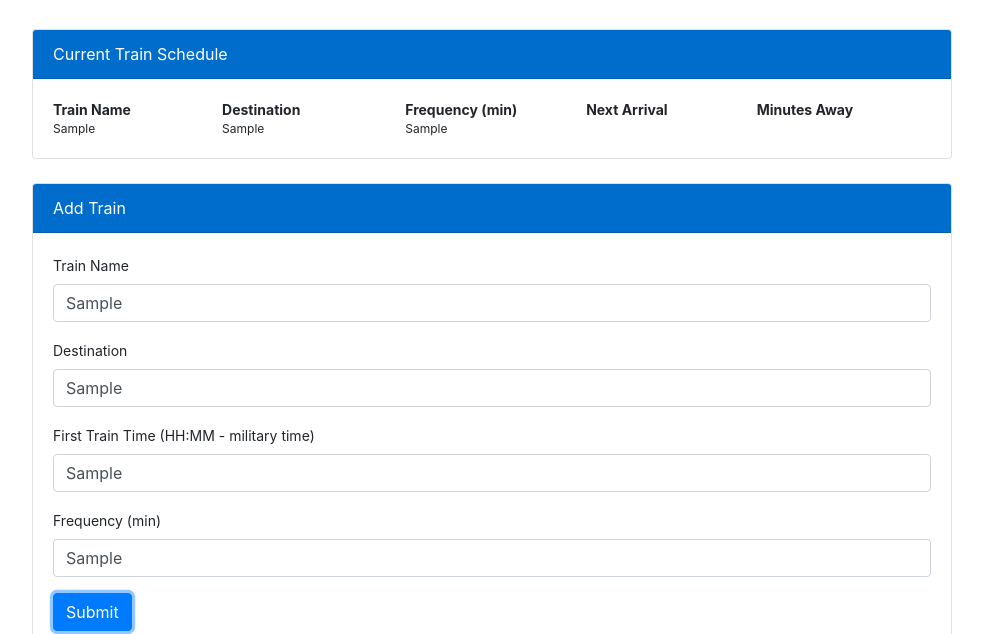
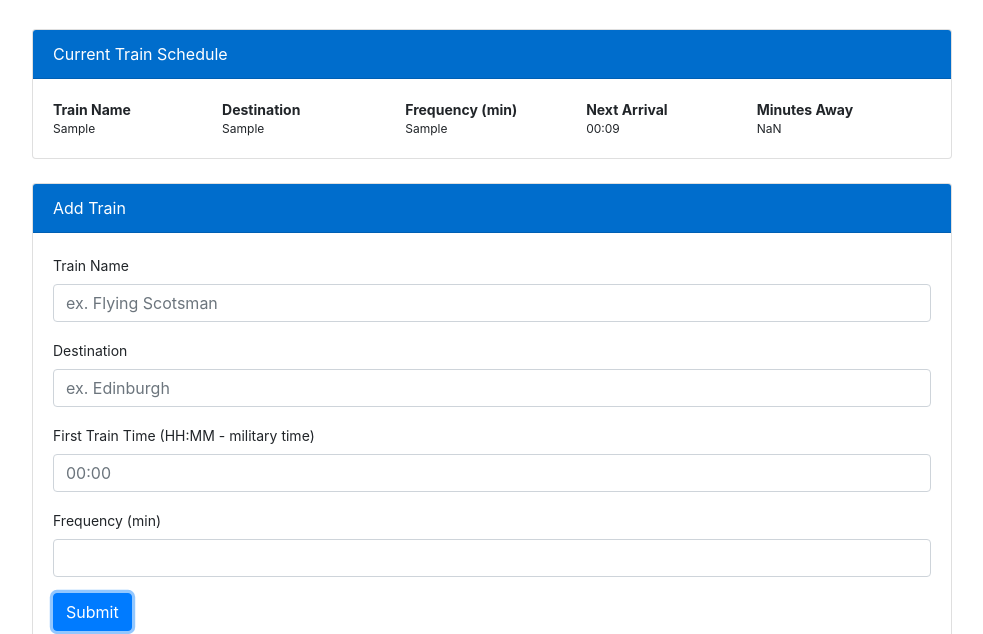
Before and after one commit to MarcusSilvus/train_scheduler, a plain HTML site: page index.html in a window 1280 px wide. Both pictures are taken after typing "Sample", "Sample", "Sample", "Sample" into the empty fields and a click on the button "Submit". Shown: the part 233-867 px from the top of the page, without its empty margins (148-1131 px from the left). Drawn offline with nearby package versions, Linux system fonts and the light colour scheme; no server answers.

Commit message:
time moment.js added

```diff
--- a/assets/javascript/app.js
+++ b/assets/javascript/app.js
@@ -7,18 +7,23 @@ var config = {
     storageBucket: "train-scheduler-6c030.appspot.com",
     messagingSenderId: "647816207294"
 };
+
 firebase.initializeApp(config);
-
 
 var database = firebase.database();
 
+var connectionsref = database.ref();
 
-var connectionsref = database.ref();
-//Initial Values
+//Varibles set w/ initial values
 var nameInput = "";
 var destInput = "";
 var firstInput = "";
 var freqInput = "";
+
+var currentTime = moment().format("HH:mm");
+console.log(currentTime);
+
+
 //Capture Button Click
 $("#inputSubmit").on("click", function (event) {
     event.preventDefault();
@@ -35,16 +40,45 @@ $("#inputSubmit").on("click", function (event) {
         //firebase.database.ServerValue.TIMESTAMP
     });
 
+    var firstInputConverted = moment(firstInput, "HH:mm").subtract(1, "years");
+    console.log(firstInputConverted);
+
+    var diffTime = moment().diff(moment(firstInputConverted), "minutes");
+    console.log("DIFFERENCE IN TIME: " + diffTime);
+
+    var tRemainder = diffTime % freqInput;
+    console.log(tRemainder);
+
+    // Minute Until Train
+    var minutesAway = freqInput - tRemainder;
+    console.log("MINUTES TILL TRAIN: " + minutesAway);
+
+    // Next Train
+    var nextArrival = moment().add(minutesAway, "minutes");
+    var nextTrain = moment(nextArrival).format("HH:mm");
+
     var newRow = $('<tr>').append(
         $('<td>').text(nameInput),
         $('<td>').text(destInput),
         $('<td>').text(freqInput),
-        $('<td>').text(),
-        $('<td>').text(),
-        $('<td>').text()
+        $('<td>').text(nextTrain),
+        $('<td>').text(minutesAway)
     )
     $('#trainTable > tbody').append(newRow)
+
+    $("#nameInput").val('');
+    $("#destInput").val('');
+    $("#firstInput").val('');
+    $("#freqInput").val('');
+
+
+
 });
+
+
+
+
+
 // dataRef.ref().on("child_added", function (childSnapshot) {
 //     console.log(childSnapshot);
 //     console.log(childSnapshot.val());
@@ -57,4 +91,4 @@ $("#inputSubmit").on("click", function (event) {
 //     var empStartPretty = moment.unix(empStart).format("MM/DD/YYYY");
 //     var empMonth = moment().diff(moment(empstart, "X"), "months");
 //     var empBilled = empMonths * empRate;
-// });
+//  });
--- a/index.html
+++ b/index.html
@@ -104,6 +104,7 @@
 
   <script src="https://cdnjs.cloudflare.com/ajax/libs/jquery/3.2.1/jquery.min.js"></script>
   <script src="https://www.gstatic.com/firebasejs/5.9.2/firebase.js"></script>
+  <script src="https://cdn.jsdelivr.net/momentjs/2.12.0/moment.min.js"></script>
   <script src="assets/javascript/app.js"></script>
 
 </body>
```
